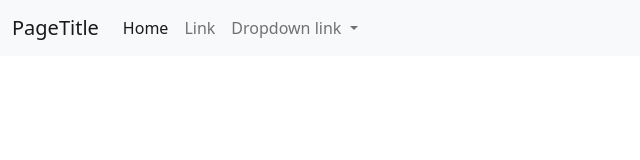
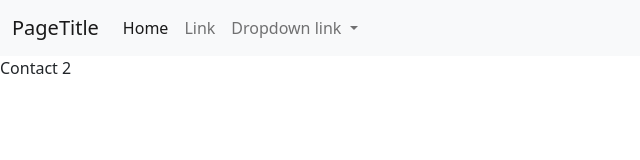
Before and after one commit to leannabon/GitHub_Tutorial, a plain HTML site: page contact.html in a window 1280 px wide. Shown: the full height of the page, 0-640 px from the left. Drawn offline with nearby package versions, Linux system fonts and the light colour scheme.

Commit message:
Contact text changed

```diff
--- a/contact.html
+++ b/contact.html
@@ -50,7 +50,7 @@
        </nav>
   </header>
   <main>
-
+  Contact 2
   </main>
   <footer>
     <!-- place footer here -->
```
